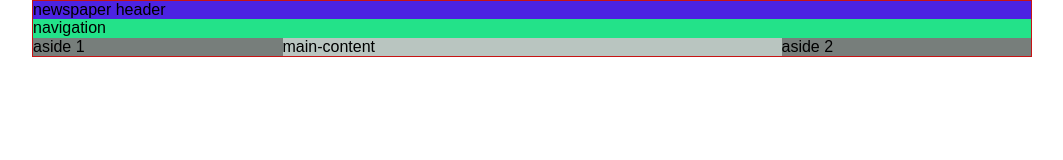
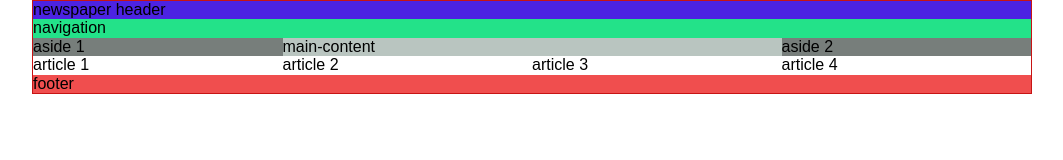
Before and after one commit to fastmick/css-grid, a plain HTML site: page src/index.html in a window 1280 px wide. Shown: the whole page, without its empty margins (108-1171 px from the left). Drawn offline with nearby package versions, Linux system fonts and the light colour scheme.

Commit message:
anpassungen startseite

```diff
--- a/src/index.html
+++ b/src/index.html
@@ -20,6 +20,20 @@
         <aside class="aside aside--first">aside 1</aside>
         <section class="main-content">main-content</section>
         <aside class="aside aside--second">aside 2</aside>
+        <article class="article article--first">
+            article 1
+        </article>
+        <article class="article article--second">
+            article 2
+        </article>
+        <article class="article article--third">
+            article 3
+        </article>
+        <article class="article article--fourth">
+            article 4
+        </article>
+        <footer>footer</footer>
+
 
 
     </div>
--- a/src/scss/_grid.scss
+++ b/src/scss/_grid.scss
@@ -51,6 +51,31 @@ header {
     }
 }
 
+.article {
+    &--first {
+        @include grid-row(6);
+        @include grid-column(1, 8);
+    }
+    &--second {
+        @include grid-row(7);
+        @include grid-column(1, 8);
+    }
+    &--third {
+        @include grid-row(8);
+        @include grid-column(1, 8);
+    }
+    &--fourth {
+        @include grid-row(9);
+        @include grid-column(1, 8);
+    }
+}
+
+footer {
+    background-color: rgb(240, 78, 78);
+    @include grid-row(10);
+    @include grid-column(1, 8);
+}
+
 @media screen and (min-width: 768px) {
     .main-content {
         @include grid-row(3);
@@ -66,4 +91,22 @@ header {
             @include grid-column(7, 2);
         }
     }
+    .article {
+        &--first {
+            @include grid-row(4);
+            @include grid-column(1, 2);
+        }
+        &--second {
+            @include grid-row(4);
+            @include grid-column(3, 2);
+        }
+        &--third {
+            @include grid-row(4);
+            @include grid-column(5, 2);
+        }
+        &--fourth {
+            @include grid-row(4);
+            @include grid-column(7, 2);
+        }
+    }
 }
```
Also changed, not shown: src/css/main.css.
